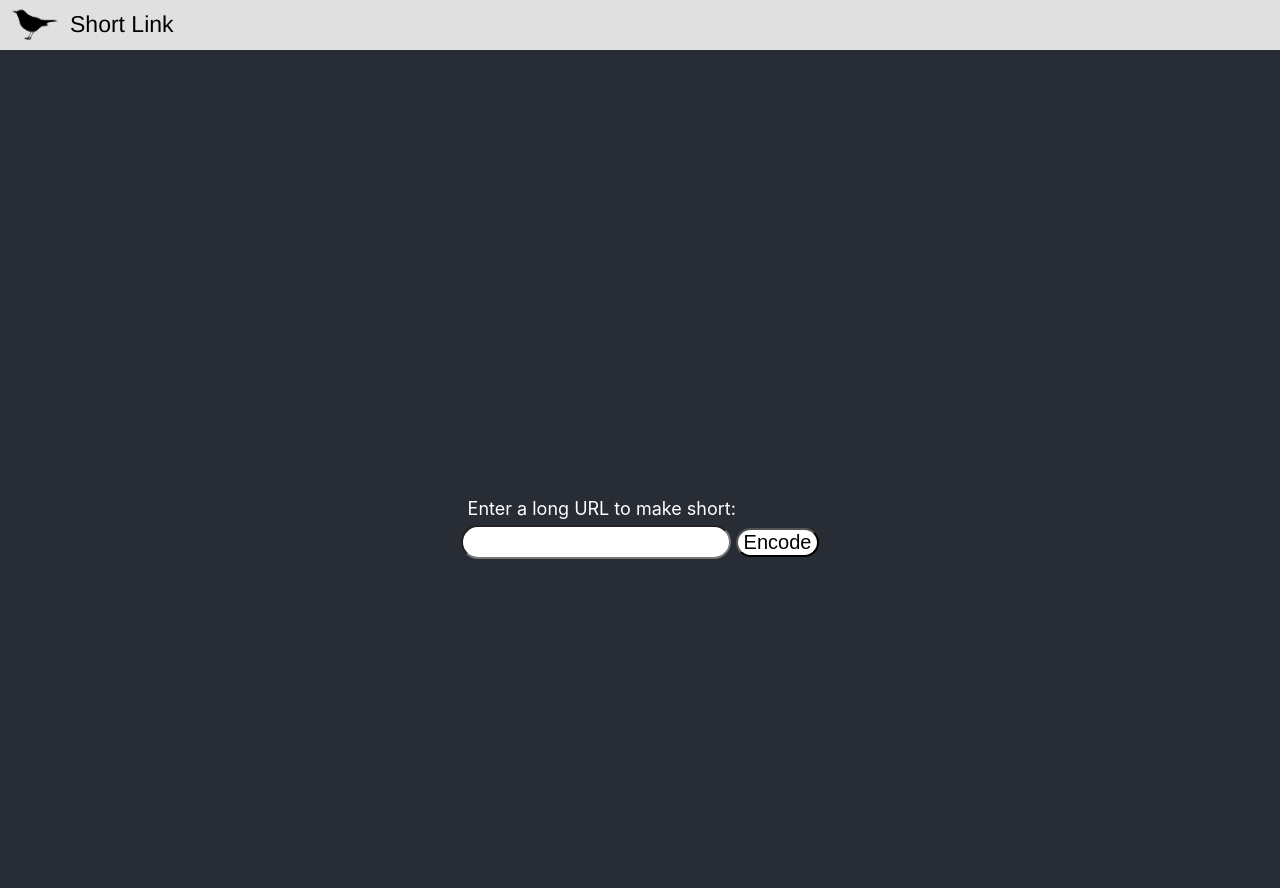
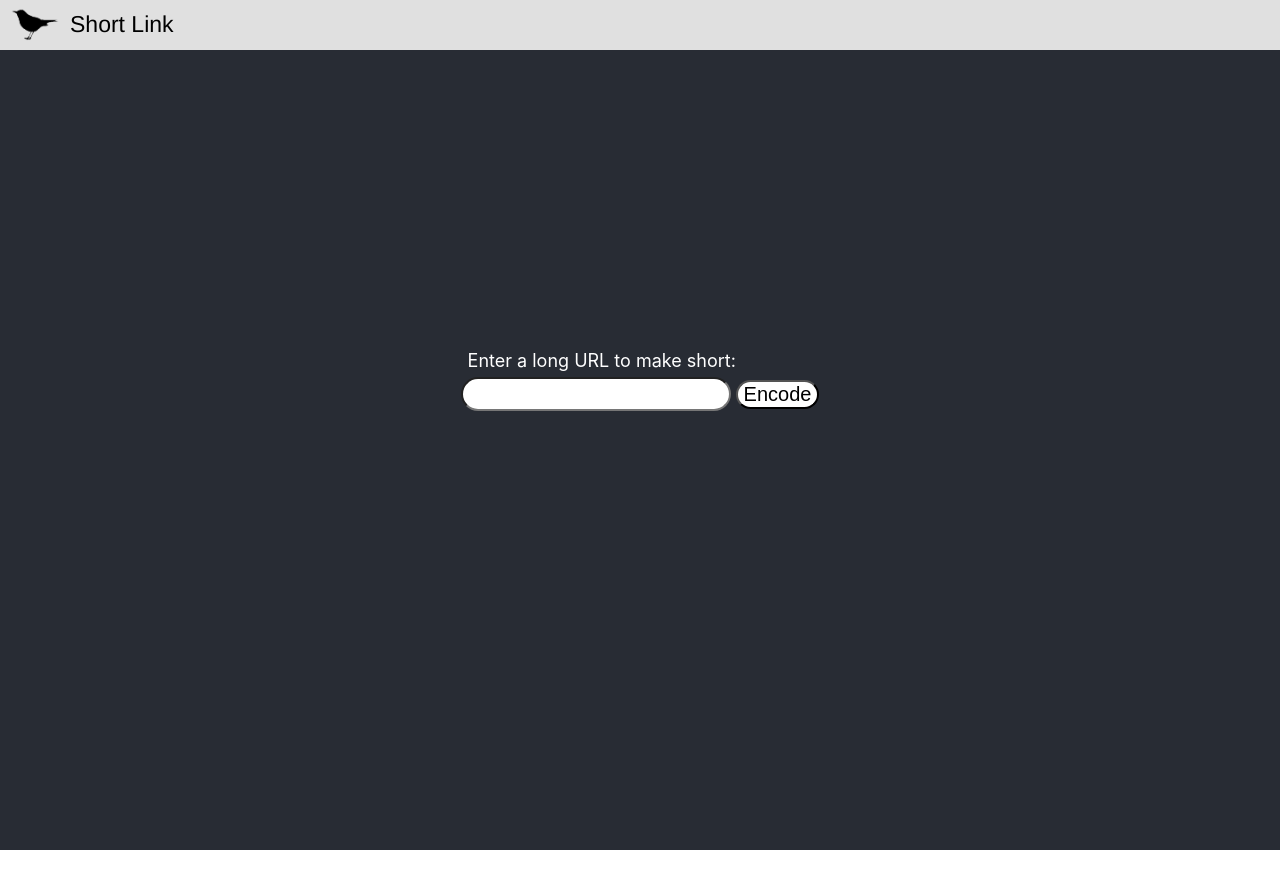
Before and after one commit to avadavat/url-shortener-ui, a React (Create React App) app: page / in a window 1280 px wide. Shown: the top 888 px of the page. After the commit the page ends 850 px from the top, so only its background shows below. Built offline with nearby package versions, Linux system fonts and the light colour scheme.

Commit message:
Fix padding

```diff
--- a/src/view/AppBody.tsx
+++ b/src/view/AppBody.tsx
@@ -6,7 +6,7 @@ export const AppBody = React.memo(function AppBody() {
   return (
     <div className="App">
       <Header />
-      <header className="App-header" style={{ paddingTop: "35%" }}>
+      <header className="App-header">
         <InputArea />
       </header>
     </div>
--- a/src/view/InputArea.tsx
+++ b/src/view/InputArea.tsx
@@ -6,6 +6,11 @@ import { validURL } from "../util/validURL";
 
 const axios = require("axios");
 const thisHost = window.location.origin;
+
+const inputAreaStyle: React.CSSProperties = {
+  top: 300,
+  position: "relative"
+};
 
 const sendEncodeRequest = async (
   query: string
@@ -46,7 +51,7 @@ export const InputArea = React.memo(function InputArea() {
   };
 
   return (
-    <div className="rowC">
+    <div className="rowC" style={inputAreaStyle}>
       <div
         style={{
           fontSize: 18,
```
